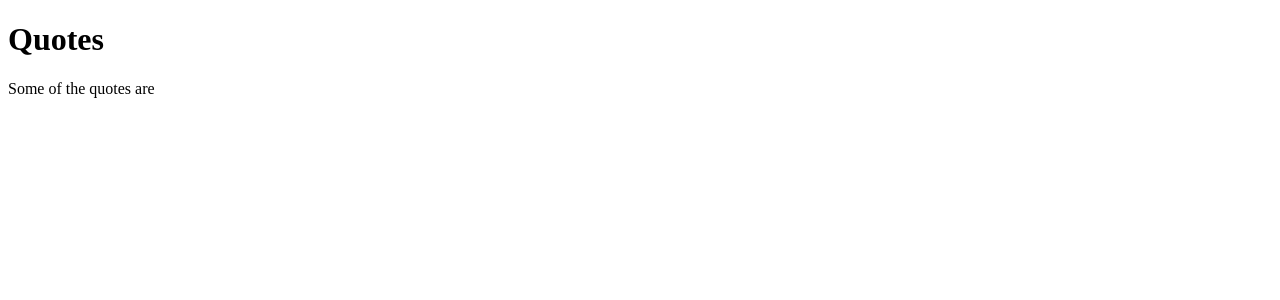
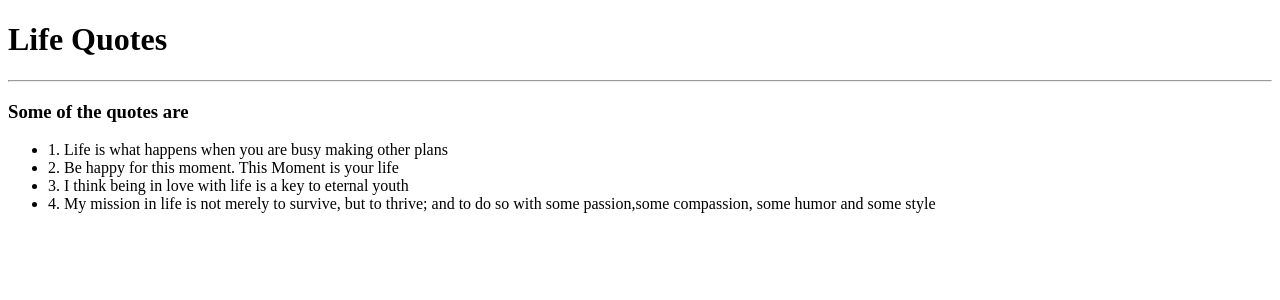
Before and after one commit to Brian23-eng/Quotes, an Angular app: page / in a window 1280 px wide. Shown: the top 300 px of the page. Built offline with nearby package versions, Linux system fonts and the light colour scheme.

Commit message:
create the 'this' instance in the constratctor for instatiate the class and creat the ngFor derective to loop over the array of id and name, create an interpolation binding og id and name to view them on the server

```diff
--- a/src/app/app.module.ts
+++ b/src/app/app.module.ts
@@ -3,6 +3,7 @@ import { NgModule } from '@angular/core';
 
 import { AppComponent } from './app.component';
 import { QuotesComponent } from './quotes/quotes.component';
+
 
 @NgModule({
   declarations: [
--- a/src/app/quotes/quotes.component.html
+++ b/src/app/quotes/quotes.component.html
@@ -1,2 +1,6 @@
-<h1>Quotes</h1>
-<p>Some of the quotes are {{ quote }}</p>
+<h1>Life Quotes</h1>
+<hr>
+<h3>Some of the quotes are</h3>
+<ul>
+    <li *ngFor='let quote of quotes'>{{quote.id}}. {{quote.name}}</li>
+</ul>
--- a/src/app/quotes/quotes.component.ts
+++ b/src/app/quotes/quotes.component.ts
@@ -9,14 +9,16 @@ import { Quotes} from '../quotes'
 })
 export class QuotesComponent implements OnInit {
 
-  quotes:Quotes [] = [
-    {id:1, name:'Life is what happens when you are busy making other plans'},
-    {id:2, name:'Be happy for this moment. This Moment is your life'},
-    {id:3, name:'I think being in love with life is a key to eternal youth'},
-    {id:4, name:'My mission in life is not merely to survive, but to thrive; and to do so with some passion,some compassion, some humor and some style'}
-  ]
+  quotes:Quotes []
 
-  constructor() { }
+  constructor() {
+   this.quotes = [
+      {id:1, name:'Life is what happens when you are busy making other plans'},
+      {id:2, name:'Be happy for this moment. This Moment is your life'},
+      {id:3, name:'I think being in love with life is a key to eternal youth'},
+      {id:4, name:'My mission in life is not merely to survive, but to thrive; and to do so with some passion,some compassion, some humor and some style'}
+    ]
+  }
 
   ngOnInit() {
   }
```
